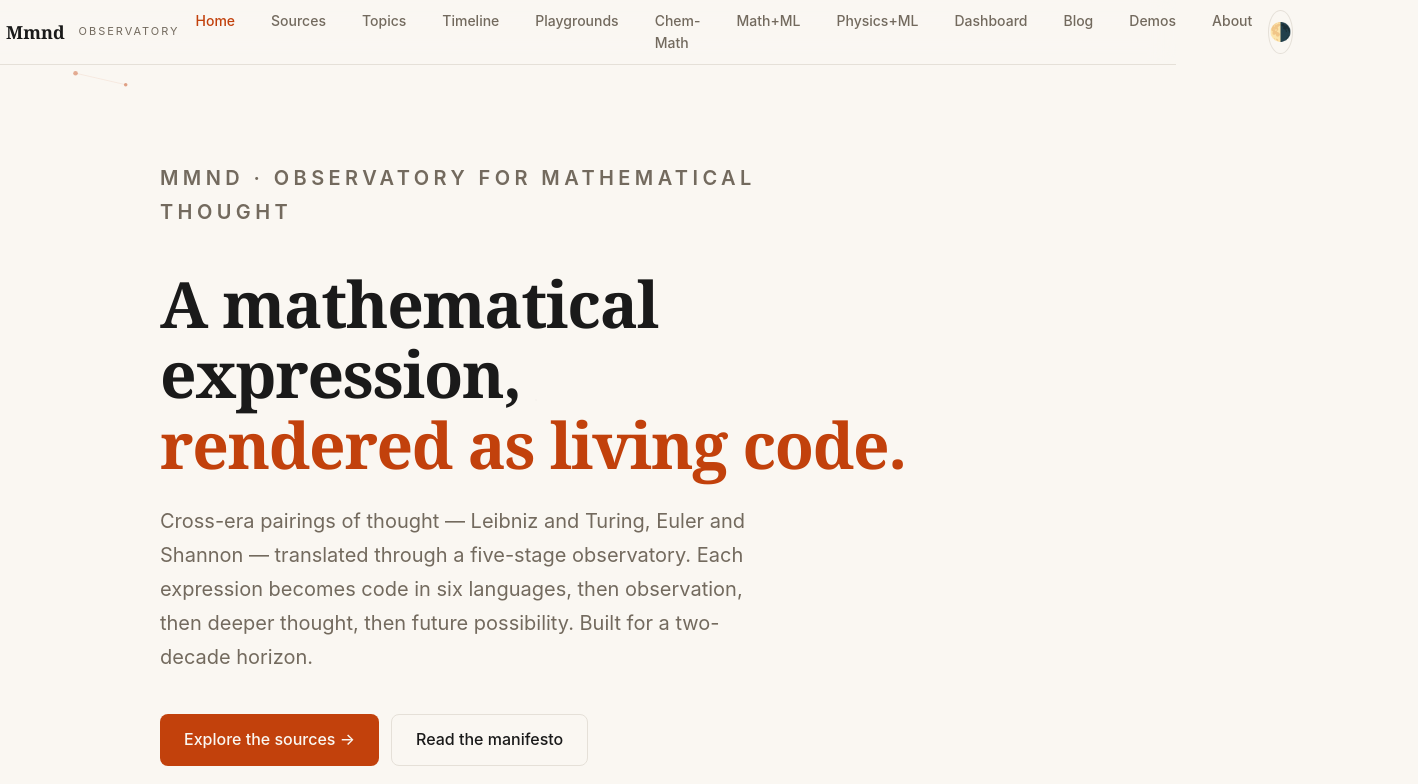
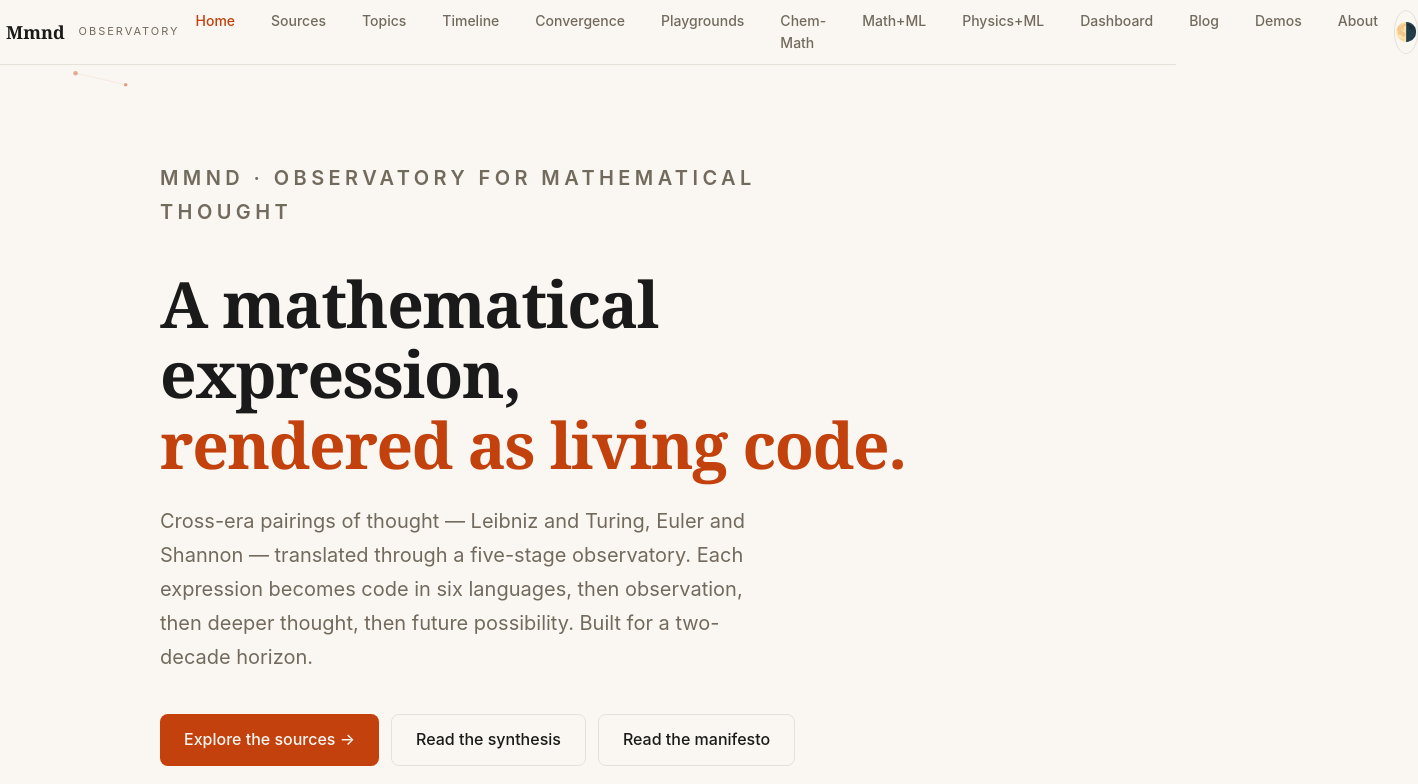
Before and after one commit to testdemoqwenai2025-creator/DemoMmnd, a plain HTML site: page index.html in a window 1280 px wide. Shown: the top 784 px of the page, 1418 px wide, since content can reach past the window. Drawn offline with Linux system fonts and the light colour scheme.

Commit message:
Phase 1: add 'Read the synthesis' button to home hero + Convergence nav link

```diff
--- a/index.html
+++ b/index.html
@@ -296,7 +296,7 @@ footer {
   </a>
   <div class="nav-links">
     <a href="/" class="active">Home</a>
-    <a href="sources.html">Sources</a><a href="tags.html">Topics</a><a href="timeline.html">Timeline</a>
+    <a href="sources.html">Sources</a><a href="tags.html">Topics</a><a href="timeline.html">Timeline</a><a href="convergence.html">Convergence</a>
     <a href="playgrounds.html">Playgrounds</a>
     <a href="chem-math.html">Chem-Math</a><a href="math-ml.html">Math+ML</a><a href="physics-ml.html">Physics+ML</a><a href="dashboard.html">Dashboard</a><a href="blog.html">Blog</a>
     <a href="demos.html">Demos</a>
@@ -315,6 +315,7 @@ footer {
     <p>Cross-era pairings of thought — Leibniz and Turing, Euler and Shannon — translated through a five-stage observatory. Each expression becomes code in six languages, then observation, then deeper thought, then future possibility. Built for a two-decade horizon.</p>
     <div class="hero-ctas">
       <a href="sources.html" class="btn btn-primary">Explore the sources →</a>
+      <a href="convergence.html" class="btn btn-outline">Read the synthesis</a>
       <a href="about.html" class="btn btn-outline">Read the manifesto</a>
     </div>
   </div>
```
